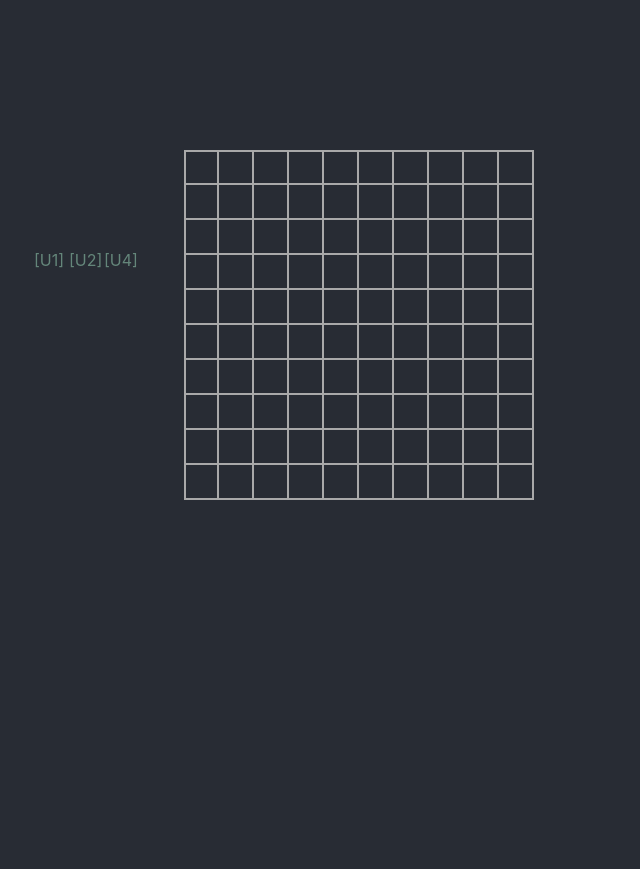
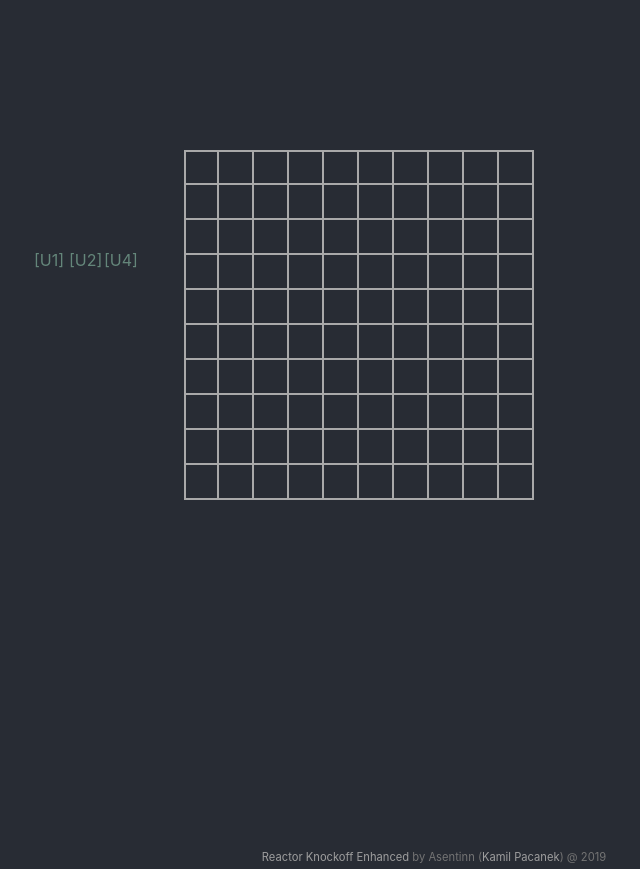
Before and after one commit to KamilPacanek/reactor-knockoff-enhanced, a React (Create React App) app: page / in a window 1280 px wide. Shown: the whole page, without its empty margins (206-846 px from the left). Built offline with nearby package versions, Linux system fonts and the light colour scheme.

Commit message:
[#15] Adds footer

```diff
--- a/public/index.html
+++ b/public/index.html
@@ -38,4 +38,8 @@
       To create a production bundle, use `npm run build` or `yarn build`.
     -->
   </body>
+  <footer>
+    <a href="https://github.com/KamilPacanek/reactor-knockoff-enhanced/" target="_blank">Reactor Knockoff Enhanced</a>
+    by Asentinn (<a href="https://github.com/KamilPacanek" target="_blank">Kamil Pacanek</a>) @ 2019
+  </footer>
 </html>
--- a/src/App.scss
+++ b/src/App.scss
@@ -1,12 +1,27 @@
 body {
   margin: 0;
   padding: 0;
-  font-family: -apple-system, BlinkMacSystemFont, "Segoe UI", "Roboto", "Oxygen",
-    "Ubuntu", "Cantarell", "Fira Sans", "Droid Sans", "Helvetica Neue",
-    sans-serif;
+  font-family: -apple-system, BlinkMacSystemFont, "Segoe UI", "Roboto", "Oxygen", "Ubuntu", "Cantarell", "Fira Sans",
+    "Droid Sans", "Helvetica Neue", sans-serif;
   -webkit-font-smoothing: antialiased;
   -moz-osx-font-smoothing: grayscale;
   background-color: #282c34;
   cursor: default;
   user-select: none;
 }
+
+footer {
+  font-size: 70%;
+  text-align: center;
+  color: #747474;
+  padding-bottom: 5px;
+
+  a {
+    text-decoration: none;
+    color: #9e9e9e;
+  }
+
+  a:visited {
+    text-decoration: none;
+  }
+}
```
